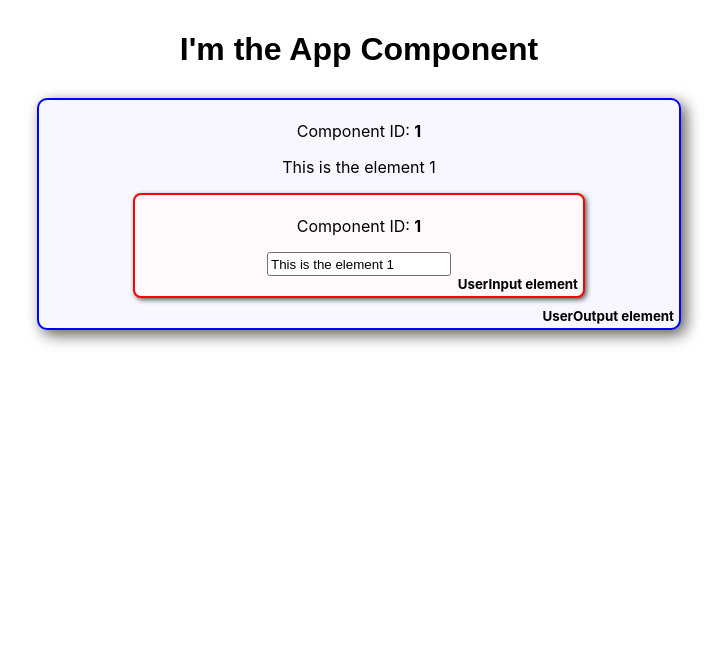
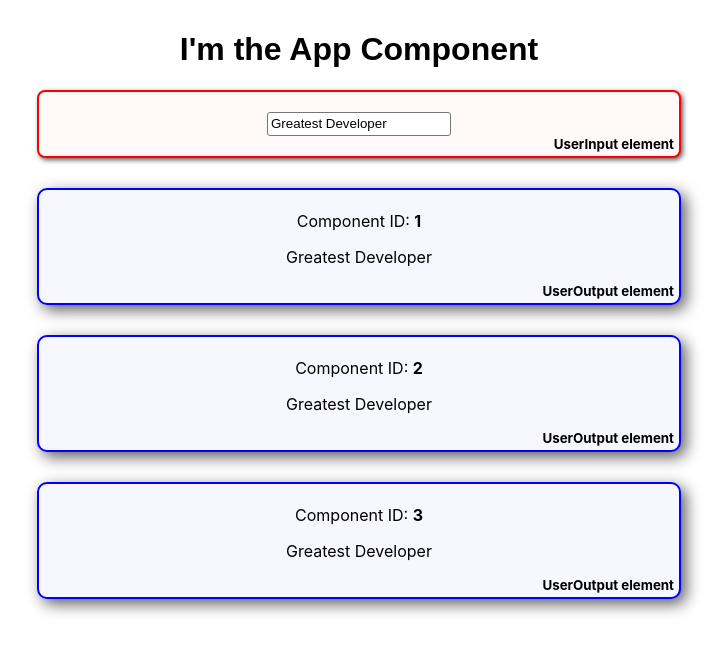
Before and after one commit to renanzulian/react-forfun, a React (Create React App) app: page / in a window 1280 px wide. Shown: the top 652 px of the page, without its empty margins (281-1008 px from the left). Built offline with nearby package versions, Linux system fonts and the light colour scheme.

Commit message:
Deixando no padrão do professor

```diff
--- a/src/App.css
+++ b/src/App.css
@@ -27,9 +27,9 @@ small {
     border: red 2px solid;
     background-color: rgb(255, 249, 249);
     border-radius: 8px;
-    width: 70%;
+    width: 50%;
     margin: 10px auto 10px auto;
-    padding: 5px 0px 20px 0px;
+    padding: 20px 0px 20px 0px;
     box-shadow: rgb(93, 93, 93) 2px 2px 5px;
 }
 
--- a/src/App.js
+++ b/src/App.js
@@ -5,18 +5,12 @@ import UserInput from './UserInput/UserInput'
 
 class App extends Component {
   state = {
-    user: {
-      id: 1,
-        content: 'This is the element 1'
-    }
+    username: 'Greatest Developer'
   }
 
   userHandler = (event) => {
     this.setState({
-      user: {
-        id: 1,
-        content: event.target.value
-      }
+      username: event.target.value
     })
   }
 
@@ -24,10 +18,10 @@ class App extends Component {
     return (
     <div className="App">
       <h1>I'm the App Component</h1>
-      <UserOutput identity={this.state.user.id} content={this.state.user.content}>
-        <UserInput identity={this.state.user.id}
-        content={this.state.user.content} change={this.userHandler} />
-      </UserOutput>
+      <UserInput content={this.state.username} change={this.userHandler}/>
+      <UserOutput identity="1" content={this.state.username} />
+      <UserOutput identity="2" content={this.state.username} />
+      <UserOutput identity="3" content={this.state.username} />
     </div>
     )
   }
--- a/src/UserInput/UserInput.js
+++ b/src/UserInput/UserInput.js
@@ -3,7 +3,6 @@ import React from 'react'
 const userInput = (props) => {
     return (
         <div className="UserInput">
-            <p>Component ID: <strong>{props.identity}</strong></p>
             <input type="text" onChange={props.change} value={props.content}/>
             <small>UserInput element</small>
         </div>
--- a/src/UserOutput/UserOutput.js
+++ b/src/UserOutput/UserOutput.js
@@ -5,7 +5,6 @@ const userOutput = (props) => {
         <div className="UserOutput">
             <p>Component ID: <strong>{props.identity}</strong></p>
             <p>{props.content || 'It does not has content'}</p>
-                <div>{props.children || 'It does not has content'}</div>
             <small>UserOutput element</small>
         </div>
     )
```
